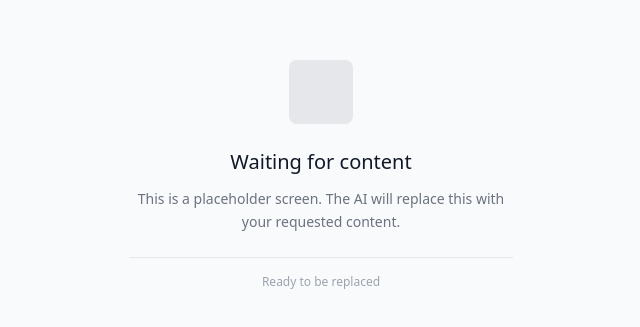
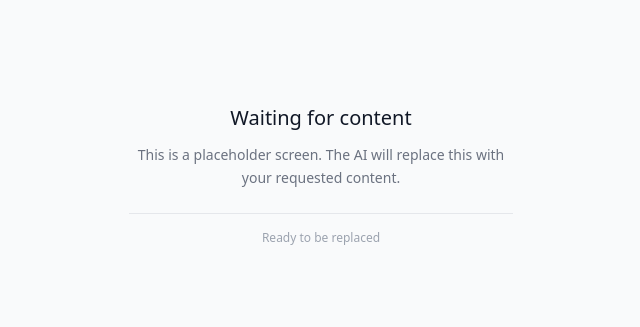
Before and after one commit to ion-design/ion-starter, a React (Vite) app: page / in a window 1280 px wide. Shown: the part 225-552 px from the top of the page, without its empty margins (319-959 px from the left). Built offline with nearby package versions, Linux system fonts and the light colour scheme.

Commit message:
Removing placeholder box

```diff
--- a/src/App.tsx
+++ b/src/App.tsx
@@ -10,9 +10,6 @@ function App(): ReactElement {
       )}
     >
       <div className="text-center space-y-6 max-w-md mx-auto px-8">
-        {/* Simple placeholder icon */}
-        <div className="w-16 h-16 mx-auto bg-gray-200 rounded-lg" />
-
         <div className="space-y-3">
           <h1 className="text-xl font-medium text-gray-900">
             Waiting for content
```
